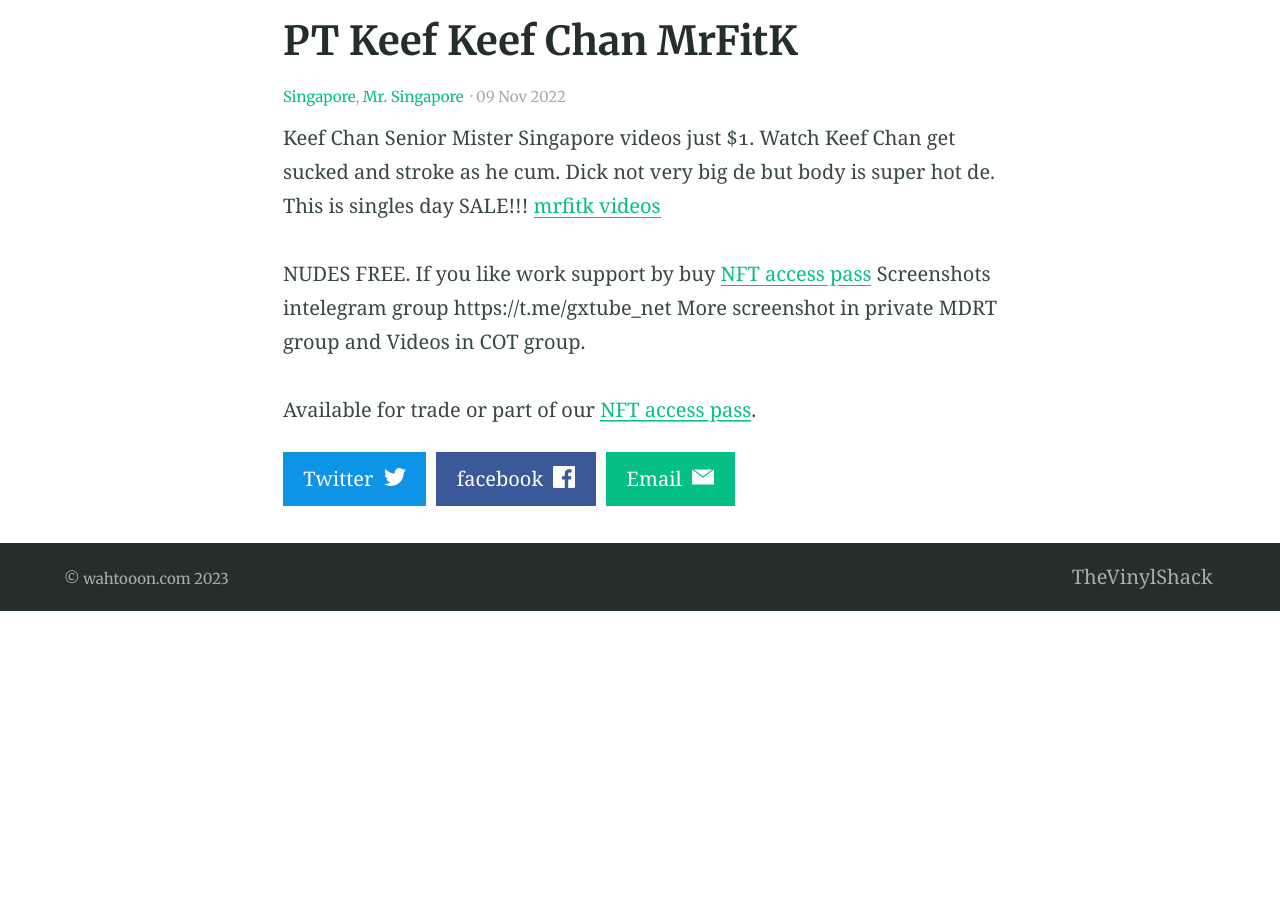
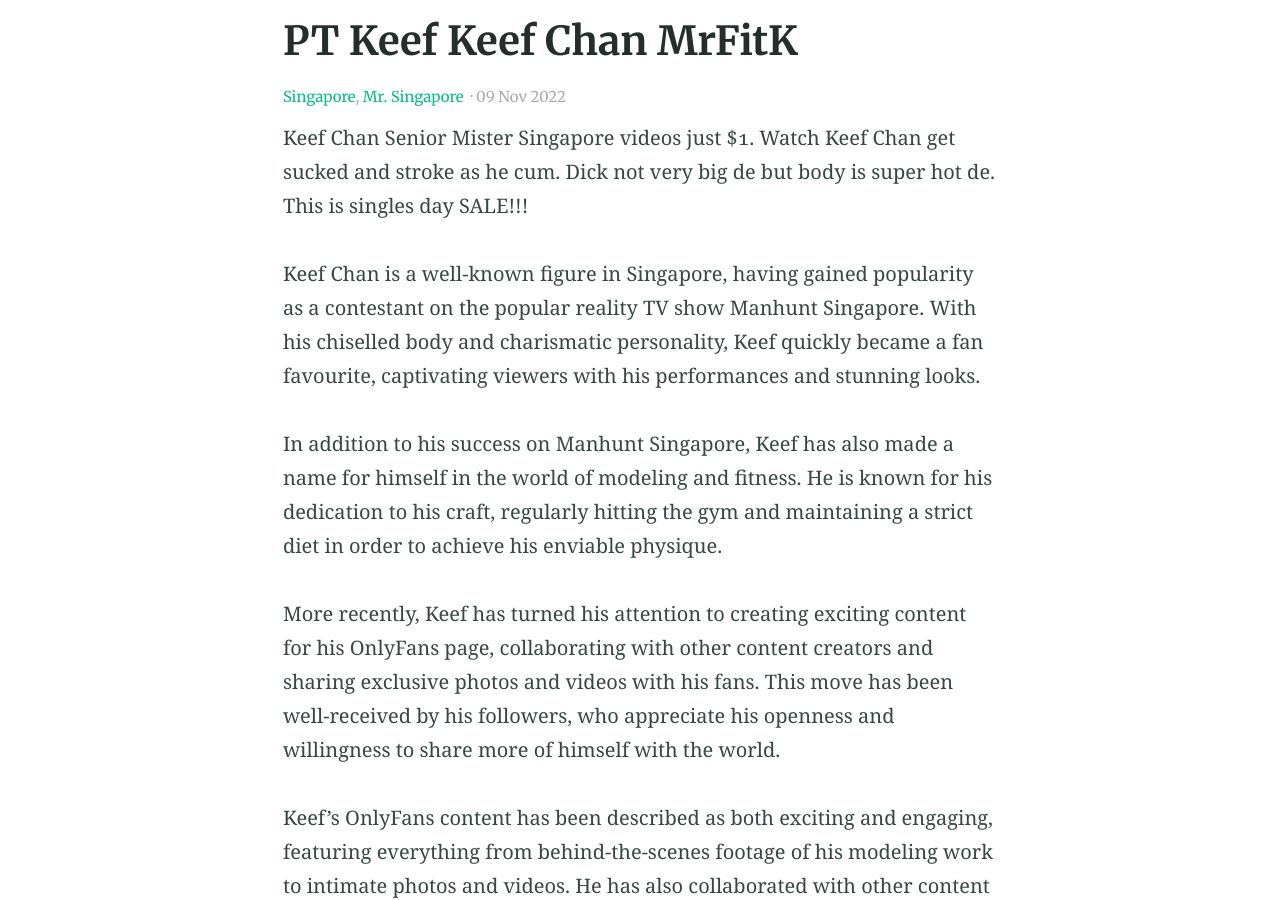
Before and after one commit to heynathanlum/wahtoon, a Jekyll site: the page built from _posts/2022-11-09-mrfitk-ptkeef.md, in a window 1280 px wide and 900 px high, scrolled down 429 px. Built offline with Jekyll 4.4.1, drawn with Linux system fonts in a browser that asks for light colours; before the commit the page ends 1040 px from its top, so only the background shows below that; some of the changed text lies outside the part shown.

Commit message:
Update 2022-11-09-mrfitk-ptkeef.md

```diff
--- a/_posts/2022-11-09-mrfitk-ptkeef.md
+++ b/_posts/2022-11-09-mrfitk-ptkeef.md
@@ -7,6 +7,19 @@ feature_image: "https://picsum.photos/2560/600?image=872"
 ---
 
 Keef Chan Senior Mister Singapore videos just $1. Watch Keef Chan get sucked and stroke as he cum. Dick not very big de but body is super hot de. This is singles day SALE!!!
+
+Keef Chan is a well-known figure in Singapore, having gained popularity as a contestant on the popular reality TV show Manhunt Singapore. With his chiselled body and charismatic personality, Keef quickly became a fan favourite, captivating viewers with his performances and stunning looks.
+
+In addition to his success on Manhunt Singapore, Keef has also made a name for himself in the world of modeling and fitness. He is known for his dedication to his craft, regularly hitting the gym and maintaining a strict diet in order to achieve his enviable physique.
+
+More recently, Keef has turned his attention to creating exciting content for his OnlyFans page, collaborating with other content creators and sharing exclusive photos and videos with his fans. This move has been well-received by his followers, who appreciate his openness and willingness to share more of himself with the world.
+
+Keef's OnlyFans content has been described as both exciting and engaging, featuring everything from behind-the-scenes footage of his modeling work to intimate photos and videos. He has also collaborated with other content creators, sharing steamy content with his followers that they can't find anywhere else.
+
+Despite his success, Keef remains humble and dedicated to his craft. He continues to work hard on his fitness and modeling, always striving to improve and take his career to the next level.
+
+For those who are interested in following Keef's journey, his social media accounts and OnlyFans page provide a wealth of exciting content to explore. With his stunning looks, charismatic personality, and commitment to his craft, Keef Chan is sure to remain a prominent figure in the world of modeling and fitness for years to come.
+
 <!-- more -->
 [mrfitk videos](https://shoppy.gg/product/n2cgW0q)
 
```
